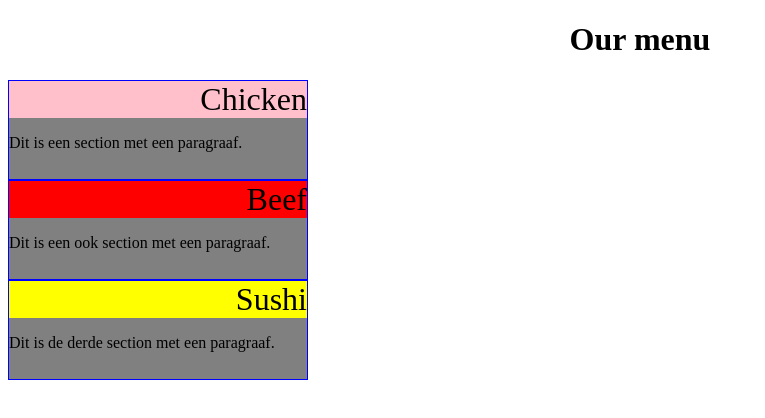
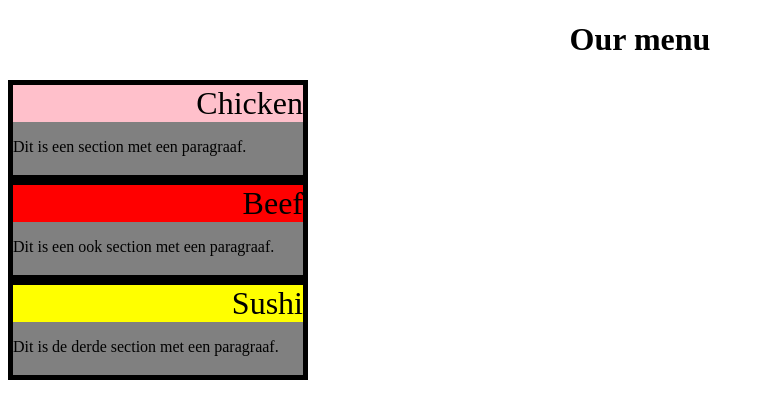
Before and after one commit to SusanDocters/coursera-html, a plain HTML site: page index.html in a window 1280 px wide. Shown: the whole page, without its empty margins (0-765 px from the left). Drawn offline with Linux system fonts and the light colour scheme.

Commit message:
Update mystyle.css

```diff
--- a/stylesheets/mystyle.css
+++ b/stylesheets/mystyle.css
@@ -16,7 +16,7 @@ h1 {
     color:black;
     width: 300px;
     height: 100px;
-    border: 1px solid blue;
+    border: 5px solid black;
     box-sizing: border-box;
 }
 
```
